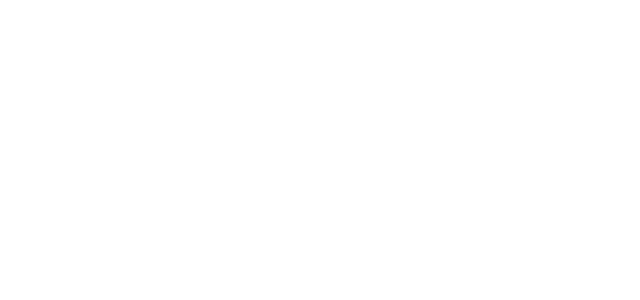
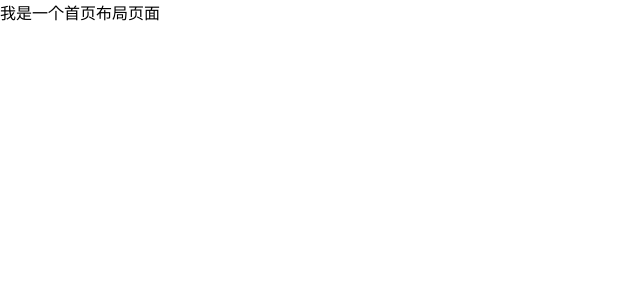
Before and after one commit to XiFanYin/webtest, a Vue app: page /home in a window 1280 px wide. Shown: the top 300 px of the page, without its empty margins (0-640 px from the left). Built offline with nearby package versions, Linux system fonts and the light colour scheme.

Commit message:
登录跳转到首页

```diff
--- a/src/router/index.js
+++ b/src/router/index.js
@@ -8,6 +8,10 @@
   {
     path:"/",
     component:()=>import('../views/Login.vue')
+  },
+  {
+    path:"/home",
+    component:()=>import('../views/home.vue')
   }
 
 ]
--- a/src/views/Login.vue
+++ b/src/views/Login.vue
@@ -77,6 +77,7 @@
               //给网络请求设置token
               this.$setToken()
               //跳转页面
+              this.$router.replace("/home")
            })
         } else {
           return false;
--- /dev/null
+++ b/src/views/home.vue
@@ -0,0 +1,12 @@
+<template>
+  <div>
+      我是一个首页布局页面
+  </div>
+</template>
+<script>
+export default {
+}
+</script>
+
+<style lang="scss" scoped>
+</style>
```
